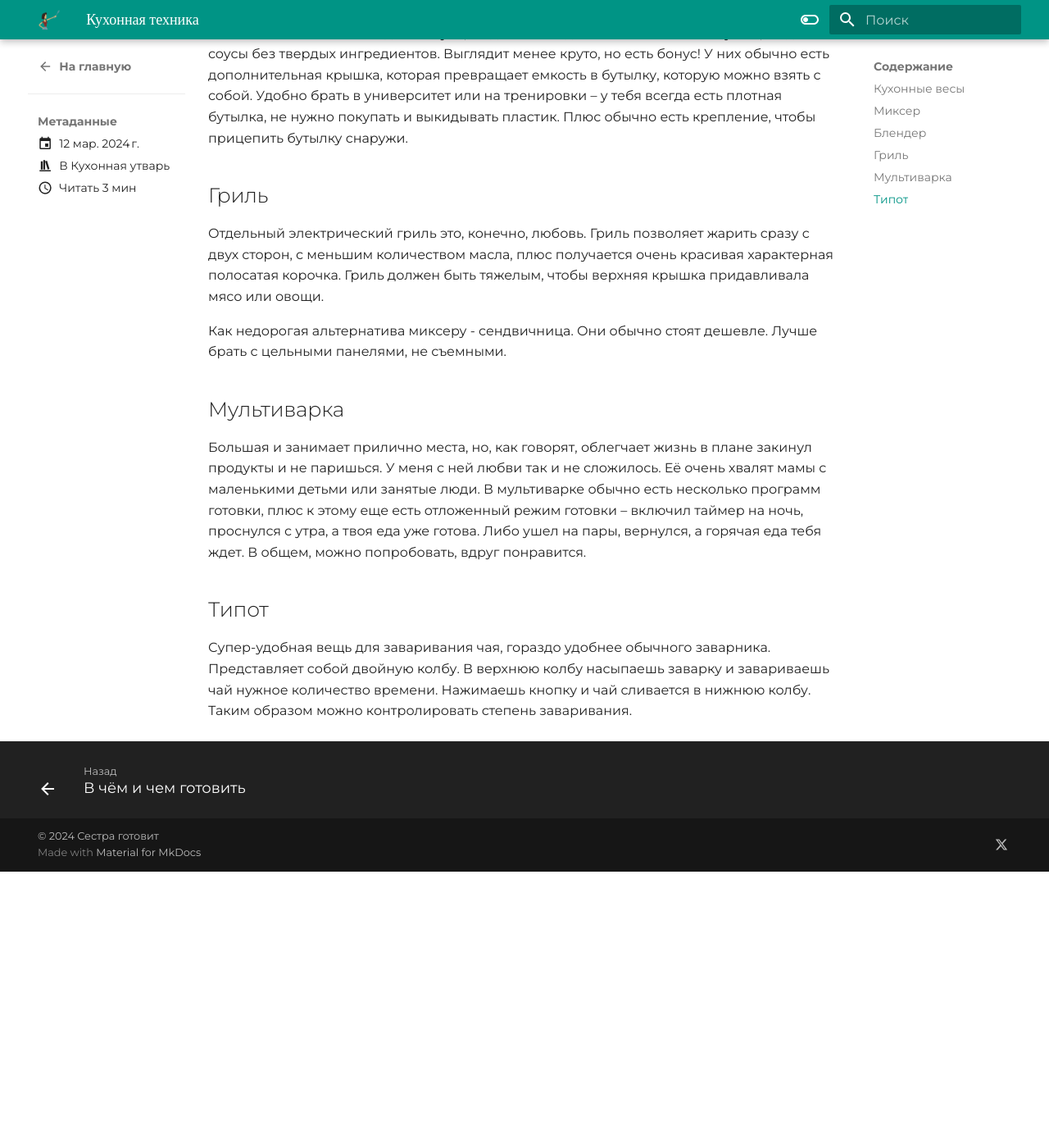
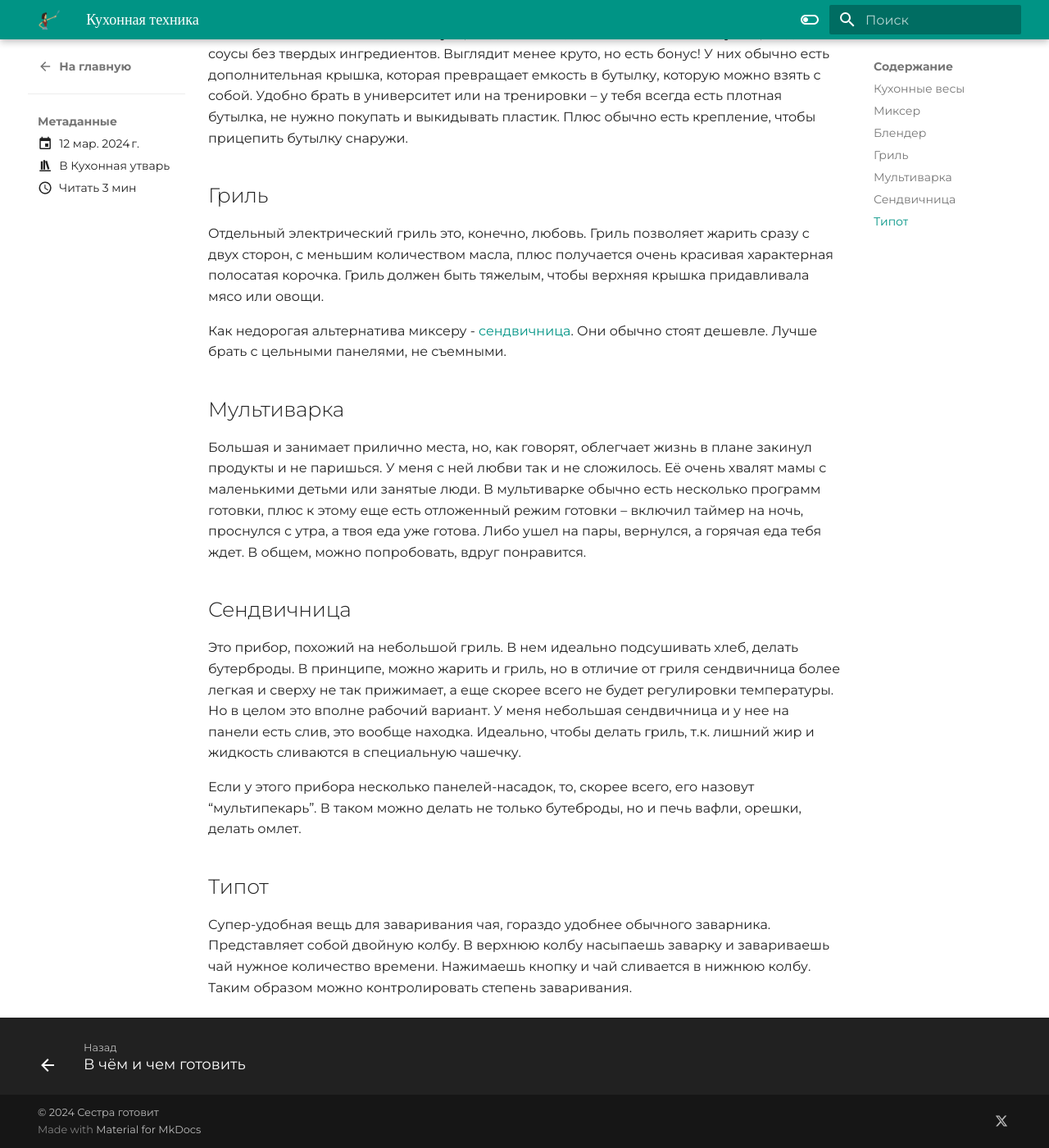
Before and after one commit to natakazakova/sister-cooking, an MkDocs documentation site: the page built from docs/blog/posts/kitchen-equipment.md, in a window 1280 px wide and 1400 px high, scrolled down 1278 px. Shown: the whole window at 82% size. Built offline with MkDocs 1.6.1 and Material for MkDocs 9.7.7, drawn with Linux system fonts in a browser that asks for light colours; before the commit the page ends 2341 px from its top, so only the background shows below that.

Commit message:
upd equipments

```diff
--- a/docs/blog/posts/kitchen-equipment.md
+++ b/docs/blog/posts/kitchen-equipment.md
@@ -36,12 +36,18 @@ categories:
 
 Отдельный электрический гриль это, конечно, любовь. Гриль позволяет жарить сразу с двух сторон, с меньшим количеством масла, плюс получается очень красивая характерная полосатая корочка. Гриль должен быть тяжелым, чтобы верхняя крышка придавливала мясо или овощи.
 
-Как недорогая альтернатива миксеру - сендвичница. Они обычно стоят дешевле. Лучше брать с цельными панелями, не съемными.
+Как недорогая альтернатива миксеру - [сендвичница](#сендвичница). Они обычно стоят дешевле. Лучше брать с цельными панелями, не съемными.
 
 ## Мультиварка
 
 Большая и занимает прилично места, но, как говорят, облегчает жизнь в плане закинул продукты и не паришься. У меня с ней любви так и не сложилось. Её очень хвалят мамы с маленькими детьми или занятые люди. В мультиварке обычно есть несколько программ готовки, плюс к этому еще есть отложенный режим готовки -- включил таймер на ночь, проснулся с утра, а твоя еда уже готова. Либо ушел на пары, вернулся, а горячая еда тебя ждет. В общем, можно попробовать, вдруг понравится.
 
+## Сендвичница
+
+Это прибор, похожий на небольшой гриль. В нем идеально подсушивать хлеб, делать бутерброды. В принципе, можно жарить и гриль, но в отличие от гриля сендвичница более легкая и сверху не так прижимает, а еще скорее всего не будет регулировки температуры. Но в целом это вполне рабочий вариант. У меня небольшая сендвичница и у нее на панели есть слив, это вообще находка. Идеально, чтобы делать гриль, т.к. лишний жир и жидкость сливаются в специальную чашечку.
+
+Если у этого прибора несколько панелей-насадок, то, скорее всего, его назовут "мультипекарь". В таком можно делать не только бутеброды, но и печь вафли, орешки, делать омлет.
+
 ## Типот
 
 Супер-удобная вещь для заваривания чая, гораздо удобнее обычного заварника. Представляет собой двойную колбу. В верхнюю колбу насыпаешь заварку и завариваешь чай нужное количество времени. Нажимаешь кнопку и чай сливается в нижнюю колбу. Таким образом можно контролировать степень заваривания.
```
